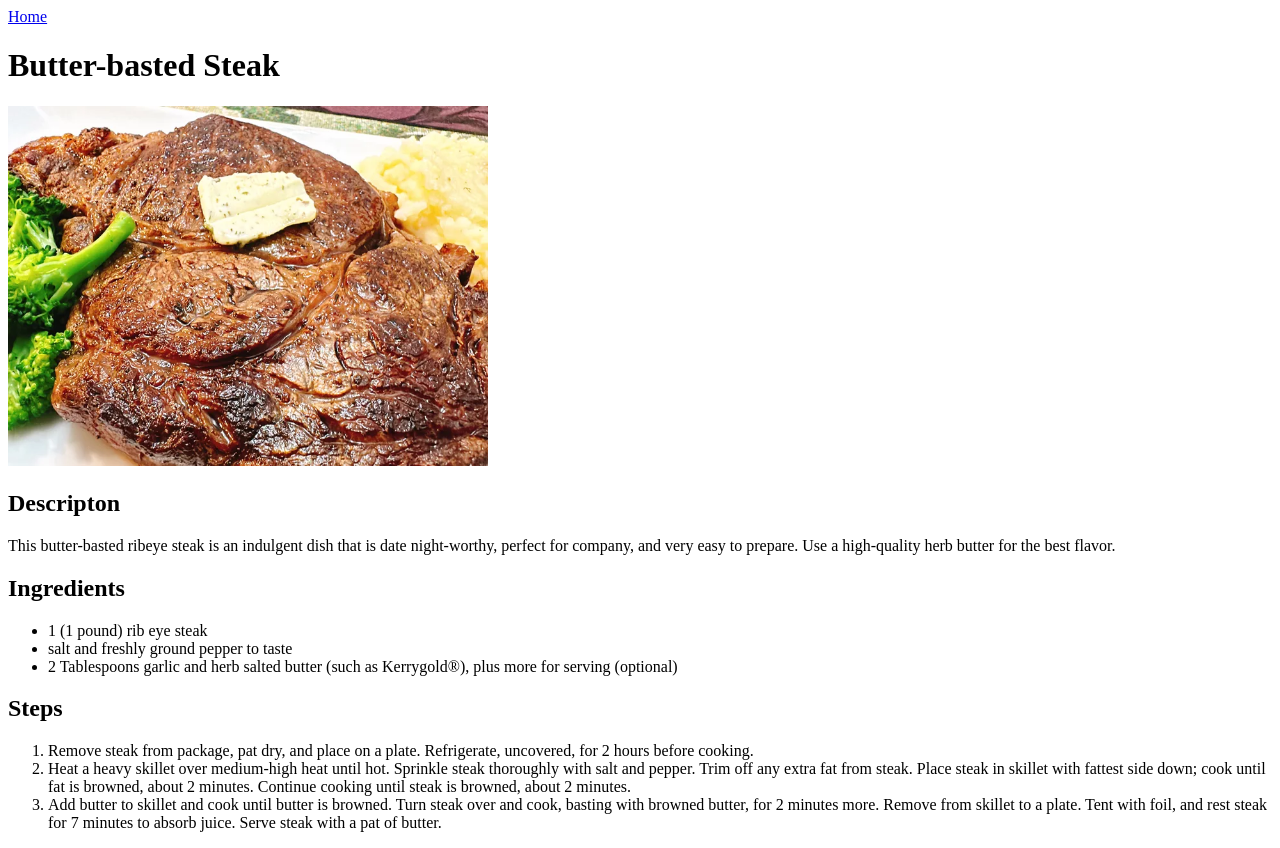
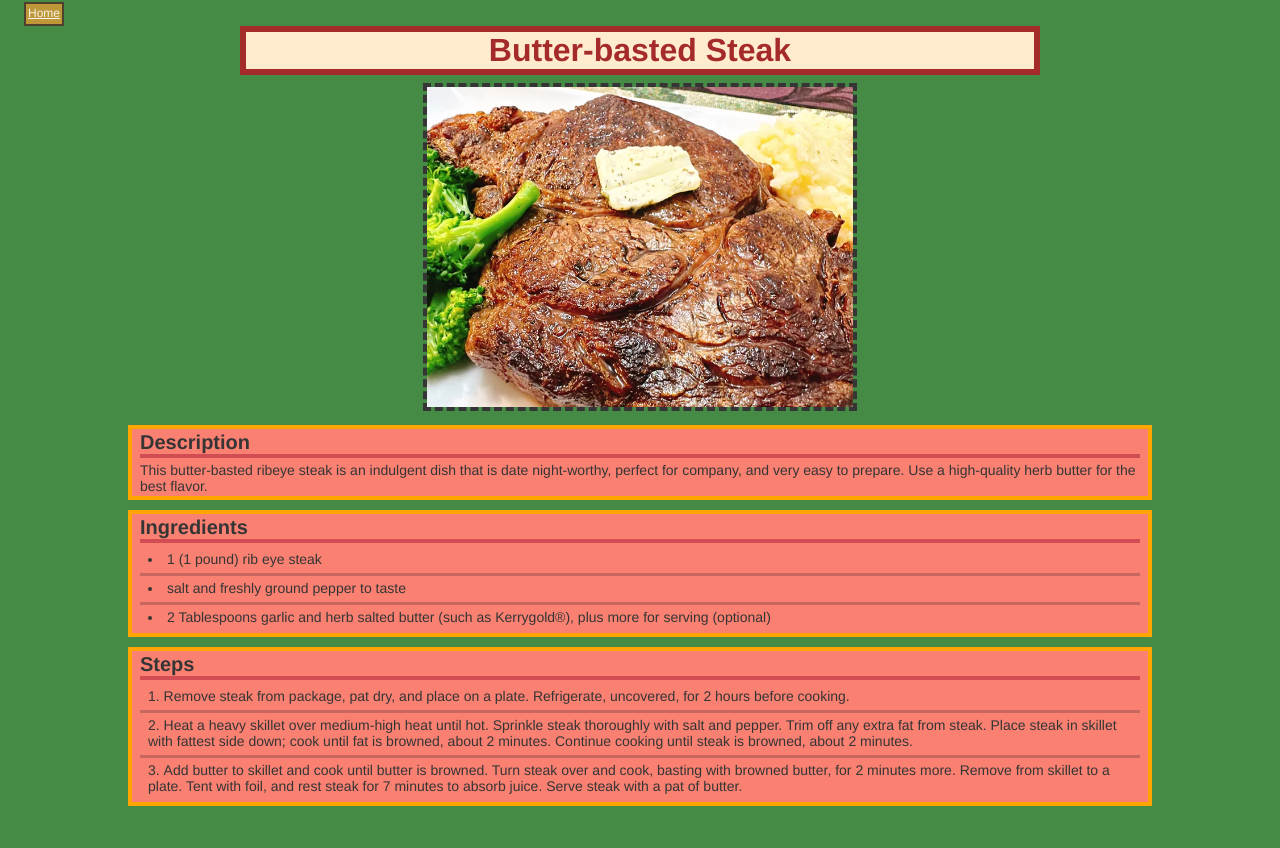
Before and after one commit to gabriellopez23/odin-recipes, a plain HTML site: page recipes/steak.html in a window 1280 px wide. After the commit the page ends 806 px from the top, so only its background shows below. Drawn offline with Linux system fonts and the light colour scheme.

Commit message:
Applied CSS to steak page and set up template for other recipe pages

```diff
--- a/recipes/steak.html
+++ b/recipes/steak.html
@@ -3,33 +3,42 @@
 <head>
     <meta charset="UTF-8">
     <title>Butter-basted Steak</title>
+    <link rel="stylesheet" href="../styles.css">
 </head>
-    <body>
-        <a href="../index.html" rel="noreferrer">Home</a>
-        <h1>Butter-basted Steak</h1>
-        <img src="../images/steak.webp" height="360">
+<body id="steak-body">
+    <a class="home-link" href="../index.html" rel="noreferrer">Home</a>
+    <div class="recipe-title">
+        <h1 class="heading-1">Butter-basted Steak</h1>
+        <img src="../images/steak.webp" height="320">
+    </div>
 
-        <h2>Descripton</h2>
-        <p>
+    <div class="block title">
+        <h2 class="block heading-2">Description</h2>
+    </div>
+    <p class="block text">
         This butter-basted ribeye steak is an
         indulgent dish that is date night-worthy,
         perfect for company, and very easy to prepare. Use a high-quality herb butter for the best flavor.
     </p>
 
-        <h2>Ingredients</h2>
-        <ul>
-            <li>1 (1 pound) rib eye steak</li>
-            <li>salt and freshly ground pepper to taste</li>
-            <li>2 Tablespoons garlic and herb salted butter (such as Kerrygold®), plus more for serving (optional)</li>
+    <div class="block title">
+        <h2 class="block heading-2">Ingredients</h2>
+    </div>
+    <ul class="block list">
+        <li class="block item">1 (1 pound) rib eye steak</li>
+        <li class="block item">salt and freshly ground pepper to taste</li>
+        <li class="block item bottom">2 Tablespoons garlic and herb salted butter (such as Kerrygold®), plus more for serving (optional)</li>
     </ul>
 
-        <h2>Steps</h2>
-        <ol>
-            <li>
+    <div class="block title">
+        <h2 class="block heading-2">Steps</h2>
+    </div>
+    <ol class="block list">
+        <li class="block item">
             Remove steak from package, pat dry, and place on a plate.
             Refrigerate, uncovered, for 2 hours before cooking.
         </li>
-            <li>
+        <li class="block item">
             Heat a heavy skillet over medium-high heat until hot.
             Sprinkle steak thoroughly with salt and pepper.
             Trim off any extra fat from steak.
@@ -37,7 +46,7 @@
             cook until fat is browned, about 2 minutes.
             Continue cooking until steak is browned, about 2 minutes.
         </li>
-            <li>
+        <li class="block item bottom">
             Add butter to skillet and cook until butter is browned.
             Turn steak over and cook, basting with browned butter, for 2 minutes more.
             Remove from skillet to a plate.
--- a/styles.css
+++ b/styles.css
@@ -63,3 +63,81 @@ h1 {
     padding: 20px;
     width: 500px;
 }
+
+.recipe-title {
+    text-align: center;
+    display: block;
+    max-width: 800px;
+}
+
+.heading-1 {
+    font-size: 32px;
+    margin-bottom: 8px;
+    border: 6px solid;
+}
+
+.block {
+    background-color: salmon;
+
+    margin: 0px auto;
+    max-width: 1000px;
+}
+
+.block.title,
+.block.text,
+.block.list {
+    color: rgb(53, 53, 53);
+    border-left: 4px solid orange;
+    border-right: 4px solid orange;
+    padding: 2px 8px;
+}
+
+.block.title {
+    border-top: 4px solid orange;
+    margin-top: 10px;
+}
+
+.block.heading-2 {
+    color: rgb(53, 53, 53);
+
+    /* text */
+    font-size: 20px;
+
+    /* box */
+    border-bottom: 4px solid rgba(149, 1, 36, 0.399);
+}
+
+.block.text,
+.block.list {
+    font-size: 14px;
+
+    /* box */
+    border-bottom: 4px solid orange;
+}
+
+.block.item {
+    list-style-position: inside;
+    border-bottom: solid rgb(199, 103, 93);
+    padding: 4px 4px 6px 8px;
+}
+
+.block.item.bottom {
+    border-bottom: 0px;
+}
+
+.home-link {
+    color: rgba(255, 255, 255, 0.884);
+    background-color: rgba(198, 153, 55, 0.932);
+
+    /* text */
+    font-size: 12px;
+
+    /* box */
+    border: 2px solid rgb(78, 64, 47);
+    margin-top: 2px;
+    margin-left: 24px;
+    padding: 2px 2px 4px;
+    width: 100;
+
+    display: inline-block;
+}
```
Lines whose indentation alone changed are shown as unchanged.
